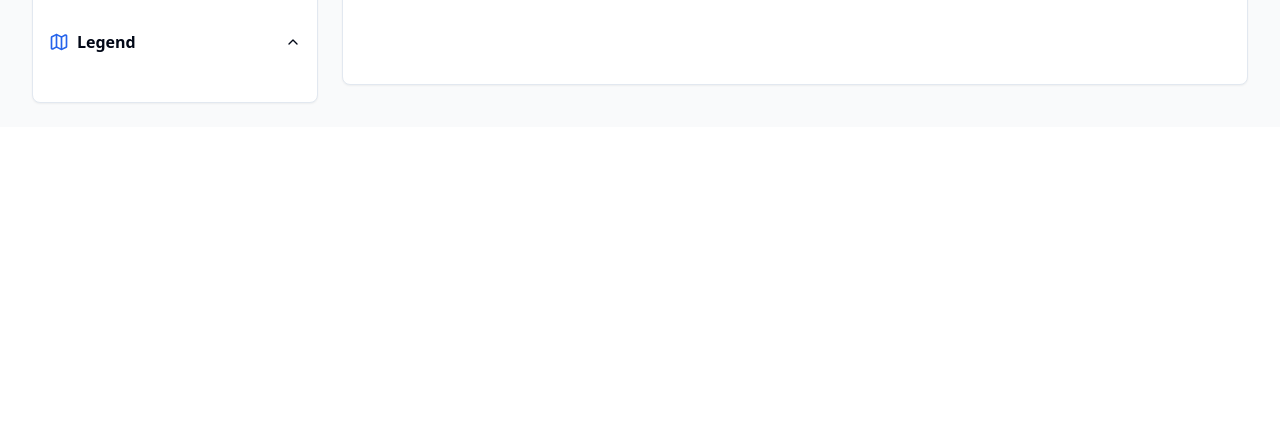
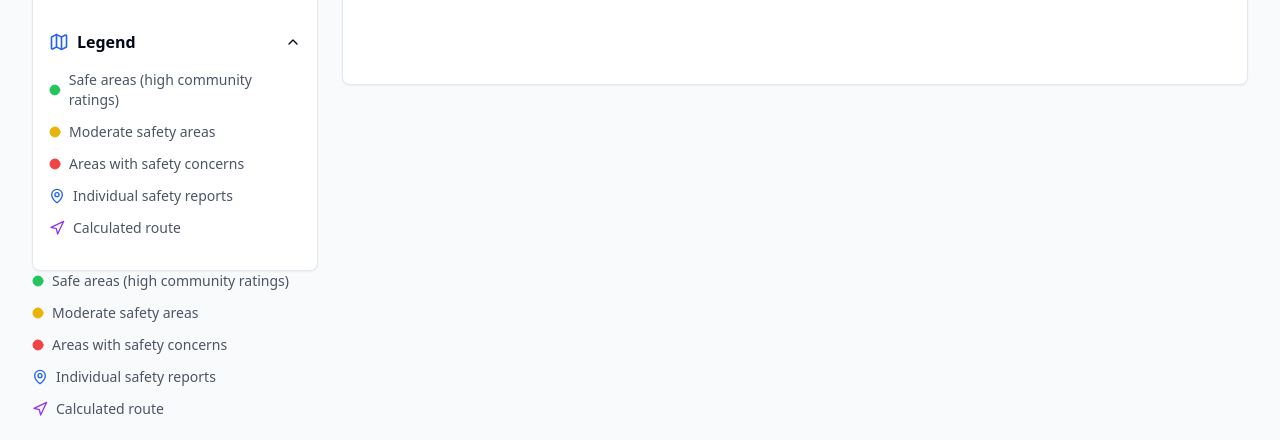
Before and after one commit to sirmews/melbourne-safe-walks-now, a React (Vite) app: page / in a window 1280 px wide. Shown: the part 804-1244 px from the top of the page. Before the commit the page ends 931 px from the top, so only its background shows below. Built offline with nearby package versions, Linux system fonts and the light colour scheme; no server answers.

Commit message:
Move legend into accordion
Move the legend into the accordion in the sidebar, removing the separate InfoCardsSection.

```diff
--- a/src/components/layout/InfoCardsSection.tsx
+++ b/src/components/layout/InfoCardsSection.tsx
@@ -1,11 +1,35 @@
+
+import { Circle, MapPin, Navigation } from 'lucide-react';
+
 export const InfoCardsSection = () => {
-  return <div className="p-4 px-0 py-0">
+  return (
+    <div className="p-4 px-0 py-0">
       <div className="space-y-3 text-sm">
+        <div className="flex items-center gap-2">
+          <Circle className="h-3 w-3 fill-green-500 text-green-500" />
+          <span className="text-gray-600">Safe areas (high community ratings)</span>
+        </div>
 
+        <div className="flex items-center gap-2">
+          <Circle className="h-3 w-3 fill-yellow-500 text-yellow-500" />
+          <span className="text-gray-600">Moderate safety areas</span>
+        </div>
 
+        <div className="flex items-center gap-2">
+          <Circle className="h-3 w-3 fill-red-500 text-red-500" />
+          <span className="text-gray-600">Areas with safety concerns</span>
+        </div>
 
+        <div className="flex items-center gap-2">
+          <MapPin className="h-4 w-4 text-blue-600" />
+          <span className="text-gray-600">Individual safety reports</span>
+        </div>
 
-
+        <div className="flex items-center gap-2">
+          <Navigation className="h-4 w-4 text-purple-600" />
+          <span className="text-gray-600">Calculated route</span>
+        </div>
       </div>
-    </div>;
+    </div>
+  );
 };
```
